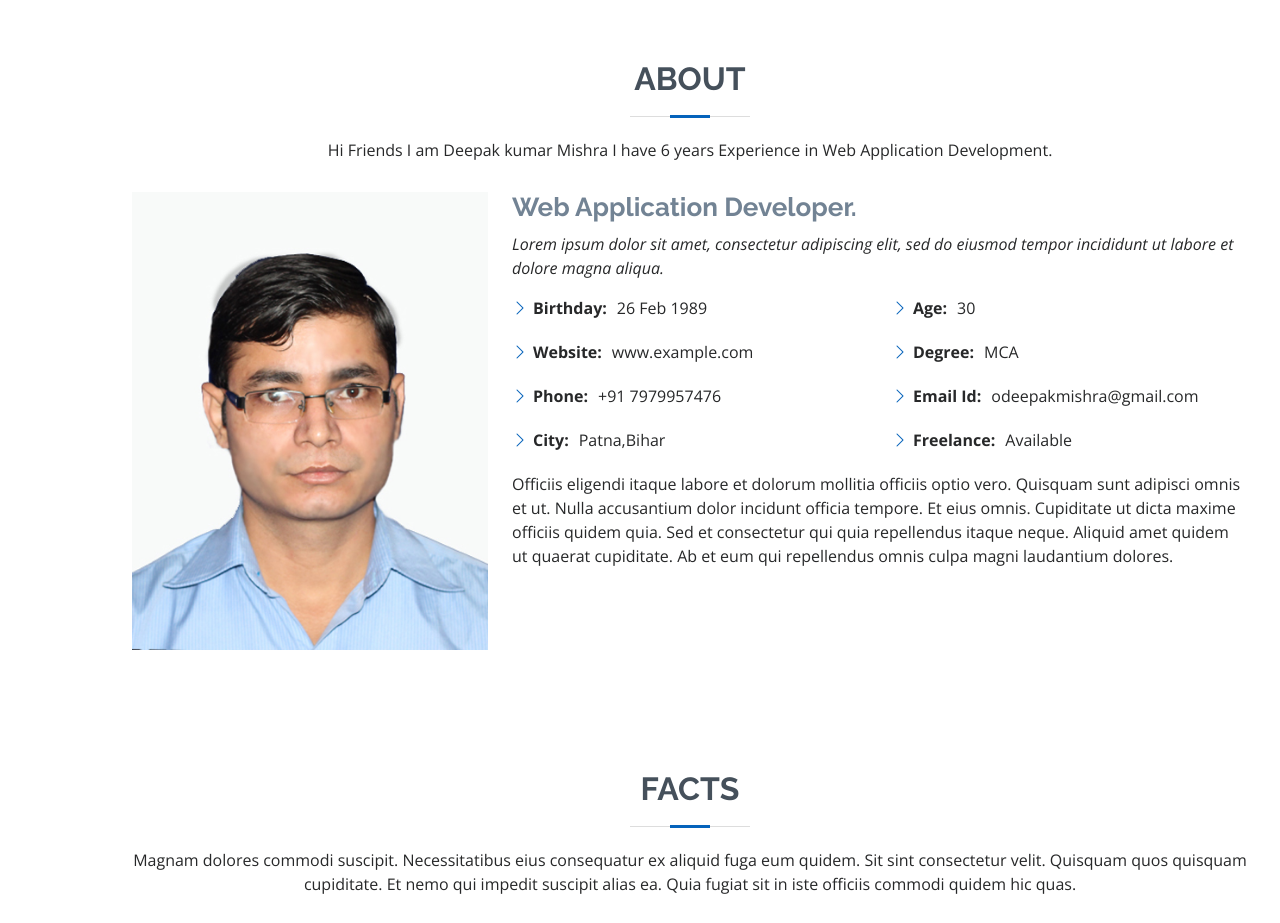
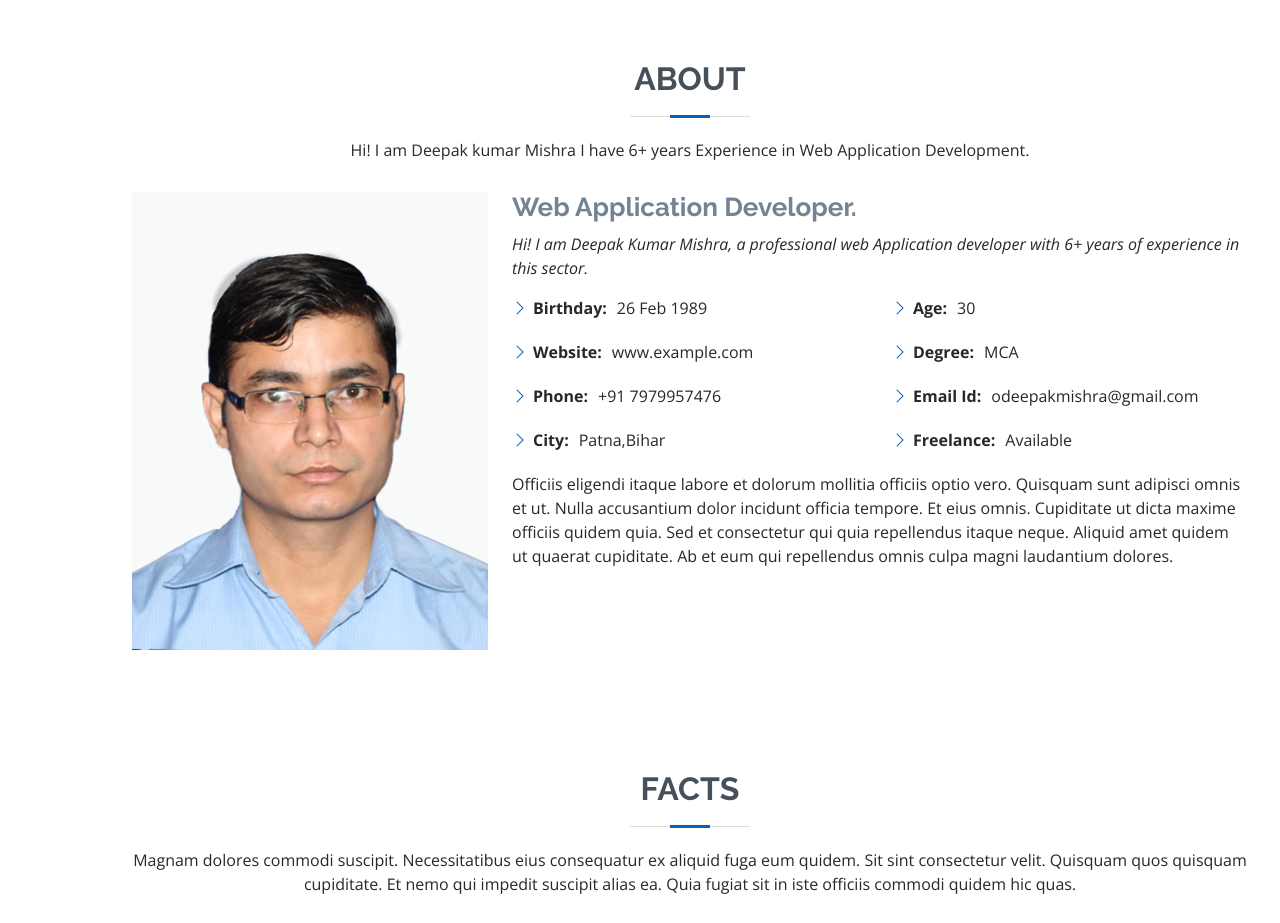
Before and after one commit to odeepak/deepakkumarmishra.github.io, a plain HTML site: page index.html in a window 1280 px wide. Shown: the part 800-1723 px from the top of the page. Drawn offline with nearby package versions, Linux system fonts and the light colour scheme.

Commit message:
Update index.html

```diff
--- a/index.html
+++ b/index.html
@@ -79,7 +79,7 @@
 
         <div class="section-title">
           <h2>About</h2>
-          <p>Hi Friends I am Deepak kumar Mishra I have 6 years Experience in Web Application Development.</p>
+          <p> Hi! I am Deepak kumar Mishra I have 6+ years Experience in Web Application Development.</p>
         </div>
 
         <div class="row">
@@ -89,8 +89,7 @@
           <div class="col-lg-8 pt-4 pt-lg-0 content">
             <h3> Web Application Developer.</h3>
             <p class="fst-italic">
-              Lorem ipsum dolor sit amet, consectetur adipiscing elit, sed do eiusmod tempor incididunt ut labore et dolore
-              magna aliqua.
+              Hi! I am Deepak Kumar Mishra, a professional web Application developer with 6+ years of experience in this sector.
             </p>
             <div class="row">
               <div class="col-lg-6">
```
